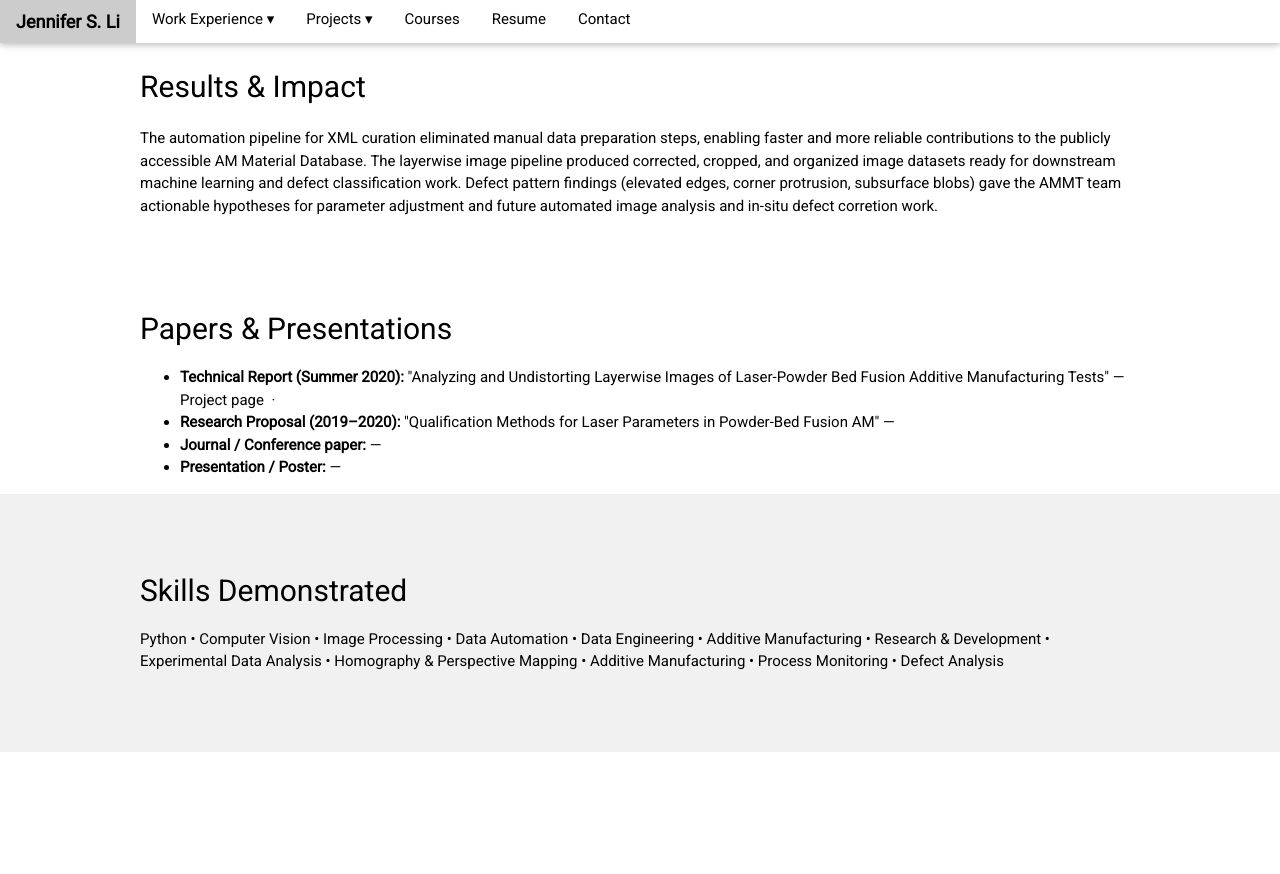
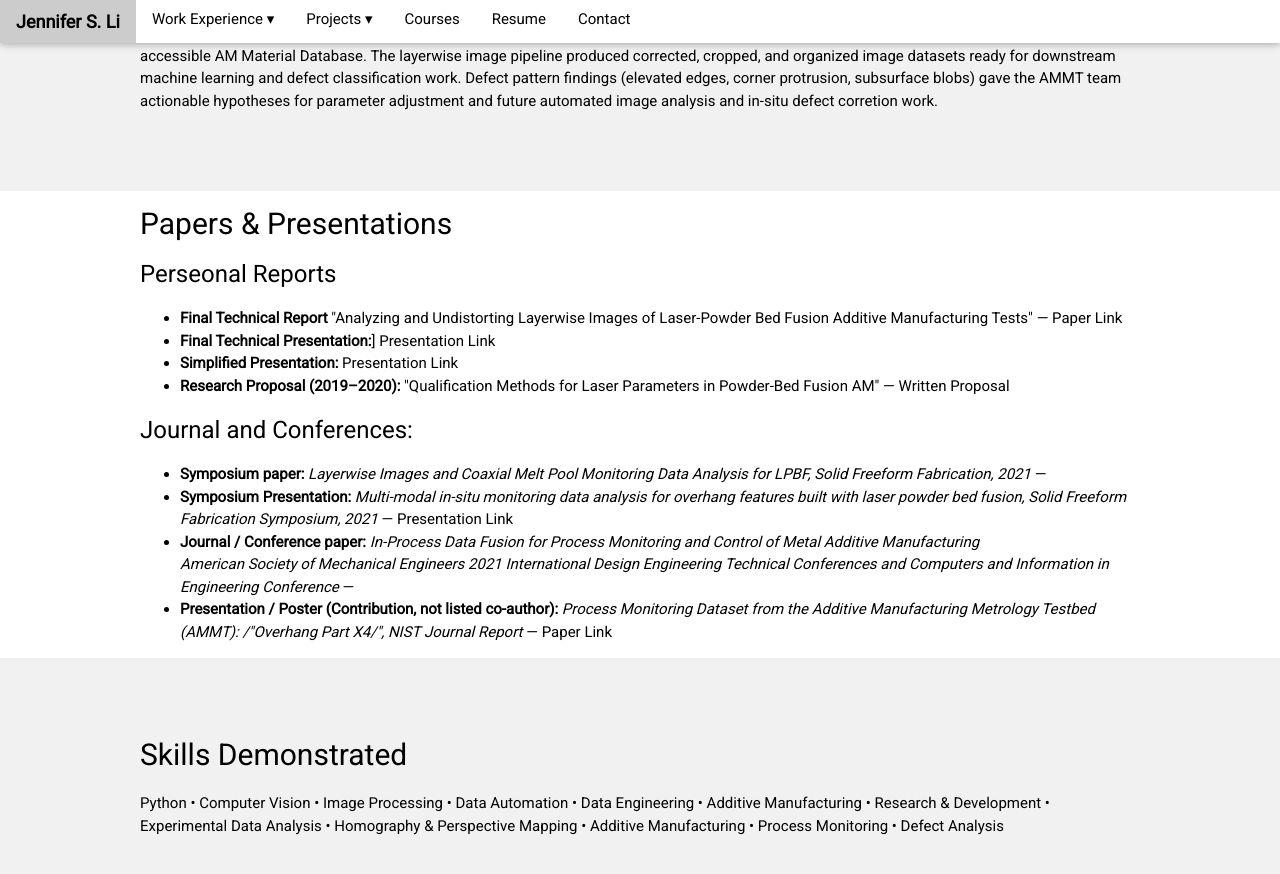
Before and after one commit to jsli905/jsli905.github.io, a Jekyll site: the page experience/nist.html, which Jekyll copies as it is, in a window 1280 px wide and 900 px high, scrolled down 9398 px. Shown: the top 874 px of the window. Built offline with Jekyll 4.4.1, drawn with Linux system fonts in a browser that asks for light colours; comment, search, counter and statistics services are not loaded; before the commit the page ends 10150 px from its top, so only the background shows below that; some of the changed text lies outside the part shown.

Commit message:
Update nist.html

```diff
--- a/experience/nist.html
+++ b/experience/nist.html
@@ -200,13 +200,7 @@
       <b>Team:</b> Engineering Lab, Additive Manufacturing Project<br>
       Developed software tools, computer vision pipelines, and image analysis methods for additive manufacturing research at the National Institute of Standards and Technology.
     </p>
-    <p>
-      During three internships with NIST's Engineering Laboratory, I worked on projects supporting
-      additive manufacturing data management, process monitoring, and image analysis. My work ranged from
-      automating data curation workflows for the Additive Manufacturing Materials Database (AMMD) to developing
-      computer vision algorithms for processing layerwise images collected during metal additive manufacturing builds.
-      These projects combined software development, data engineering, image processing, and manufacturing research.
-    </p>
+
     </div>
 </section>
 <!-- ================= ROLE SUMMARY ================= -->
@@ -390,7 +384,7 @@
 
 
 <!-- ================= RESULTS & IMPACT ================= -->
-<section class="w3-container w3-padding-64">
+<section class="w3-container w3-padding-64 w3-light-grey">
   <div class="max-width">
     <h2>Results & Impact</h2>
     <p style="margin-top:1.25rem;">
@@ -409,28 +403,51 @@
 <section class="section-grey">
   <div class="max-width">
     <h2>Papers &amp; Presentations</h2>
+    <h3>Perseonal Reports</h3>
     <ul>
       <li>
-        <b>Technical Report (Summer 2020):</b>
+        <b>Final Technical Report</b>
         "Analyzing and Undistorting Layerwise Images of Laser-Powder Bed Fusion Additive Manufacturing Tests" —
-        <a href="nist_layerwise_project.html">Project page</a>
-        &nbsp;·&nbsp;
-        <a href="#"></a>
+        <a href="https://docs.google.com/document/d/1SbP2KVFMO7x1bVQno0TCPOXc6Hzb1qxuAhsqPJLcocE/edit?usp=sharing">Paper Link</a>
+      </li>
+      <li>
+        <b>Final Technical Presentation:</b>]
+        <a href="https://docs.google.com/presentation/d/1FfZ_wU-ut3Q6PTgPr5a9RDcqluZj8Yame4-PfPaGFX0/edit?slide=id.p#slide=id.p">Presentation Link</a>
+      </li>
+      <li>
+        <b>Simplified Presentation:</b>
+        <a href="https://docs.google.com/presentation/d/1TO9pozwB9zzLcT6su1ocrPDTdavTgmJT7q7RtPvUVxw/edit?slide=id.p#slide=id.p">Presentation Link</a>
       </li>
       <li>
         <b>Research Proposal (2019–2020):</b>
         "Qualification Methods for Laser Parameters in Powder-Bed Fusion AM" —
-        <a href="#"></a>
+        <a href="https://docs.google.com/document/d/1vdhqX9BuiZpu1kO5ktd5ZSfaLOHFfdecLtfRAegWOVA/edit?tab=t.0">Written Proposal</a>
+      </li>
+
+    </ul>
+    <h3>Journal and Conferences:</h3>
+    <ul>
+      <li>
+        <b>Symposium paper:</b>
+        <em>Layerwise Images and Coaxial Melt Pool Monitoring Data Analysis for LPBF, Solid Freeform Fabrication, 2021 </em> —
+        <a href="https://docs.google.com/document/d/1-jOqm1Gj4rYUipHjLfqEsYyxug9G9bH14SSPrU35hJk/edit?tab=t.0"></a>
+      </li>
+      <li>
+        <b>Symposium Presentation:</b>
+        <em>Multi-modal in-situ monitoring data analysis for overhang features built with laser powder bed fusion, Solid Freeform Fabrication Symposium, 2021</em> —
+        <a href="https://docs.google.com/presentation/d/1XfU5kSJZeScohK7MF3XSzh4vfMMZZKjL/edit?slide=id.p1#slide=id.p1">Presentation Link</a>
       </li>
       <li>
         <b>Journal / Conference paper:</b>
-        <em></em> —
-        <a href="#"></a>
+        <em>In-Process Data Fusion for Process Monitoring and Control of Metal Additive Manufacturing <br>
+          American Society of Mechanical Engineers 2021
+          International Design Engineering Technical Conferences and Computers and Information in Engineering Conference </em> —
+        <a href="https://asmedigitalcollection.asme.org/IDETC-CIE/proceedings-abstract/IDETC-CIE2021/85376/V002T02A072/1128415"></a>
       </li>
       <li>
-        <b>Presentation / Poster:</b>
-        <em></em> —
-        <a href="#"></a>
+        <b>Presentation / Poster (Contribution, not listed co-author):</b>
+        <em>Process Monitoring Dataset from the Additive Manufacturing Metrology Testbed (AMMT): /"Overhang Part X4/", NIST Journal Report</em> —
+        <a href="https://doi.org/10.6028/jres.125.027">Paper Link</a>
       </li>
     </ul>
   </div>
```
